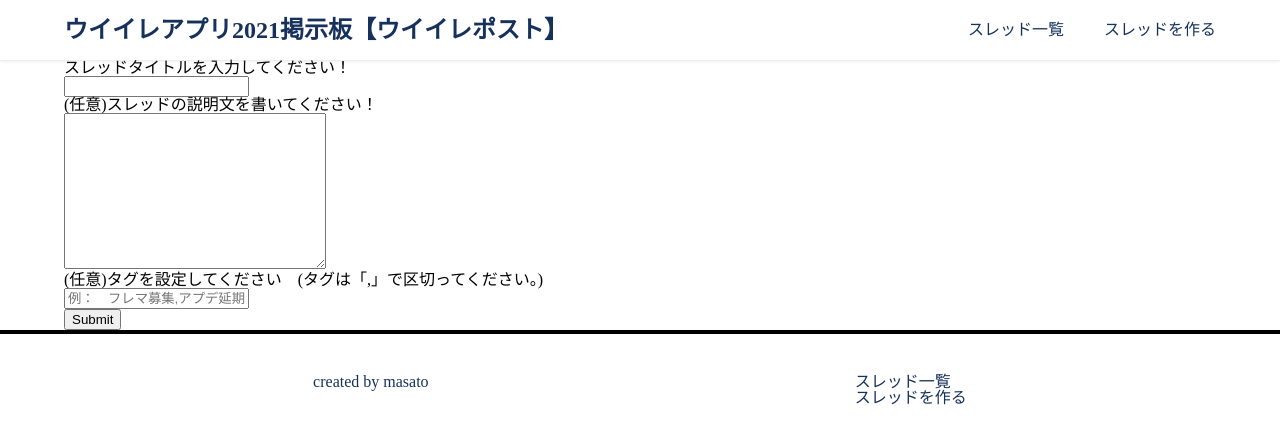
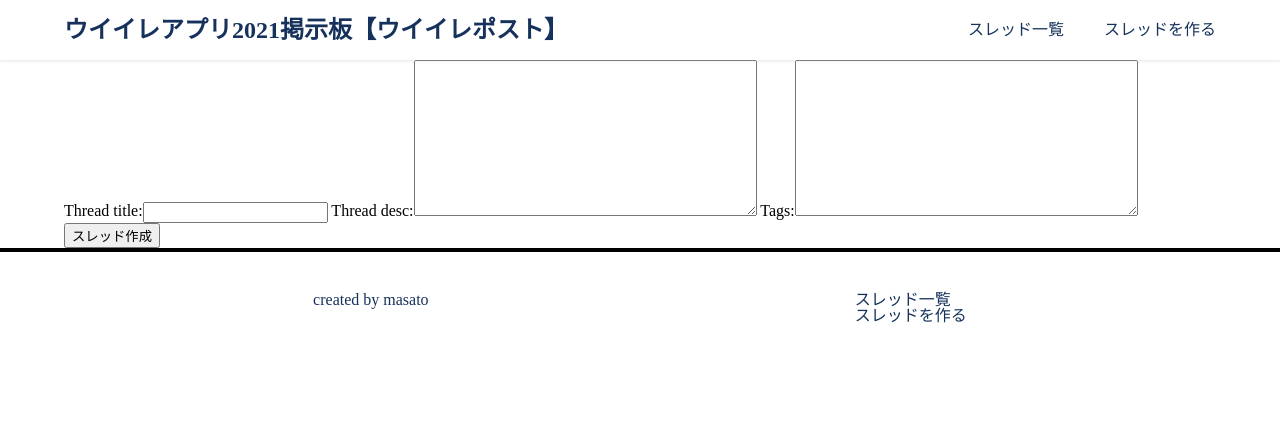
Before and after one commit to masato1230/winning_app, a Django app: page /new_thread/ in a window 1280 px wide. Shown: the top 444 px of the page. Run offline with Django 3.2, Linux system fonts and the light colour scheme.

Commit message:
create bone function of create new thread

```diff
--- a/winning_app/forms.py
+++ b/winning_app/forms.py
@@ -5,4 +5,4 @@
 class CreateThreadForm(forms.ModelForm):
   class Meta:
     model = Thread
-    fields =
+    fields = ['thread_title', 'thread_desc', 'tags']
--- a/winning_app/templates/winning_app/new_thread.html
+++ b/winning_app/templates/winning_app/new_thread.html
@@ -4,23 +4,13 @@
 {% block content %}
 
 <section class="main">
+  <p>{{ error_message }}</p>
   <div class="container">
-    <form action="" class="main__new-thread-form" method="POST">
+    <form action="" method="POST" class="">
       {% csrf_token %}
-      <div class="form__thread-title">
-        <p class="form__label">スレッドタイトルを入力してください！</p>
-        <input name="thread_title" type="text">
-      </div>
-      <div class="form__thread-desc">
-        <p class="form__label">(任意)スレッドの説明文を書いてください！</p>
-        <textarea name="thread_desc" id="" cols="30" rows="10"></textarea>
-      </div>
-      <div class="form__thread-tags">
-        <p class="form__label">(任意)タグを設定してください　(タグは「,」で区切ってください。)</p>
-        <input type="tags" placeholder="例：　フレマ募集,アプデ延期">
-      </div>
-      <p><input type="submit"></p>
-    </form>
+      {{ form }}
+      <button type="submit" class="">スレッド作成</button>
+     </form>
   </div>
 </section>
 
--- a/winning_app/views.py
+++ b/winning_app/views.py
@@ -1,6 +1,7 @@
 from django.shortcuts import render, get_object_or_404
 from .models import Thread, Comment
-# Create your views here.
+from .forms import CreateThreadForm
+
 
 
 def home(request):
@@ -18,4 +19,11 @@
   return render(request, 'winning_app/thread.html', context)
 
 def new_thread(request):
-  return render(request, 'winning_app/new_thread.html', {})
+  error_message = ""
+  context = {}
+  form = CreateThreadForm(request.POST or None)
+  if request.POST.get('thread_title'):
+    obj = form.save()
+    form = CreateThreadForm()
+  context['form'] = form
+  return render(request, 'winning_app/new_thread.html', context)
```
